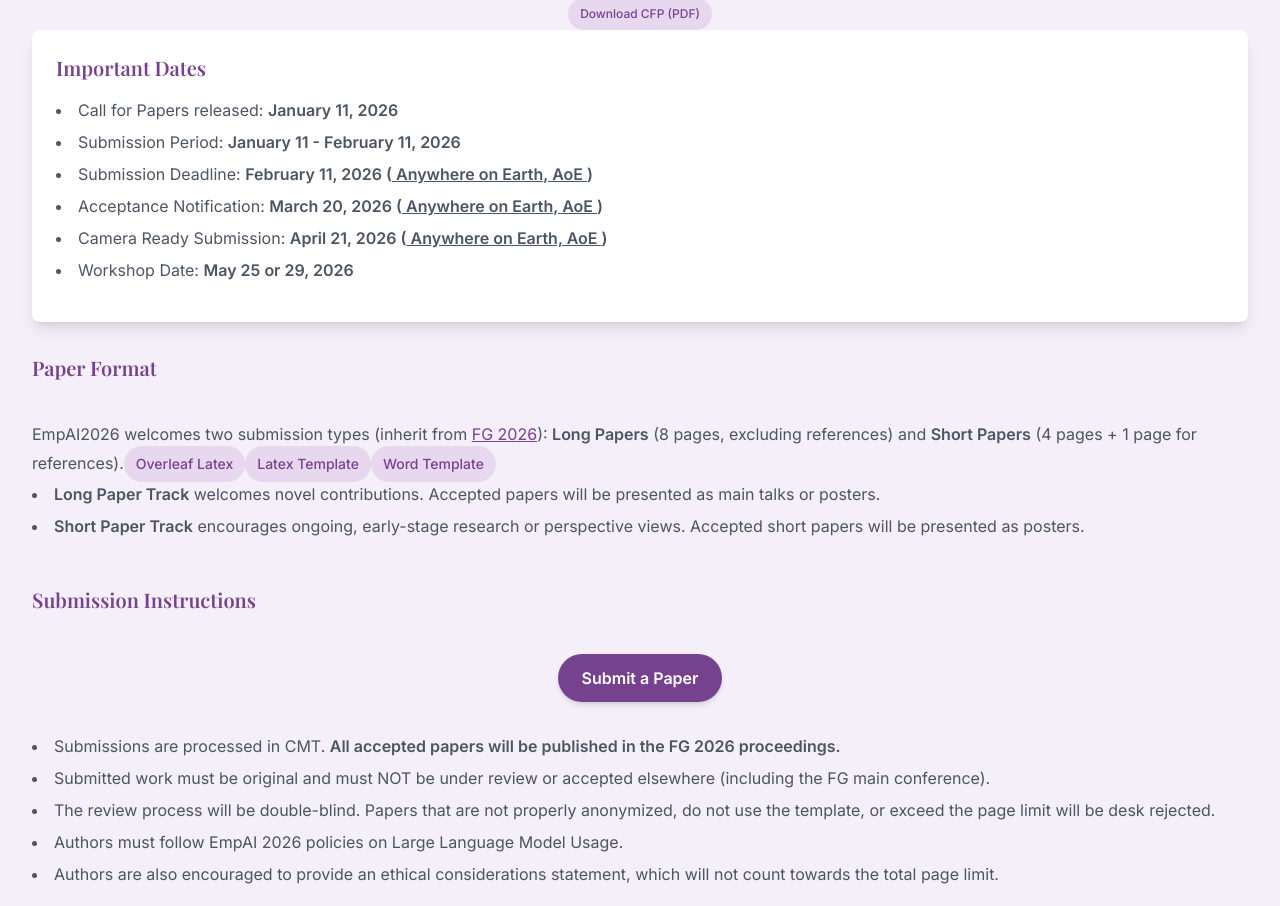
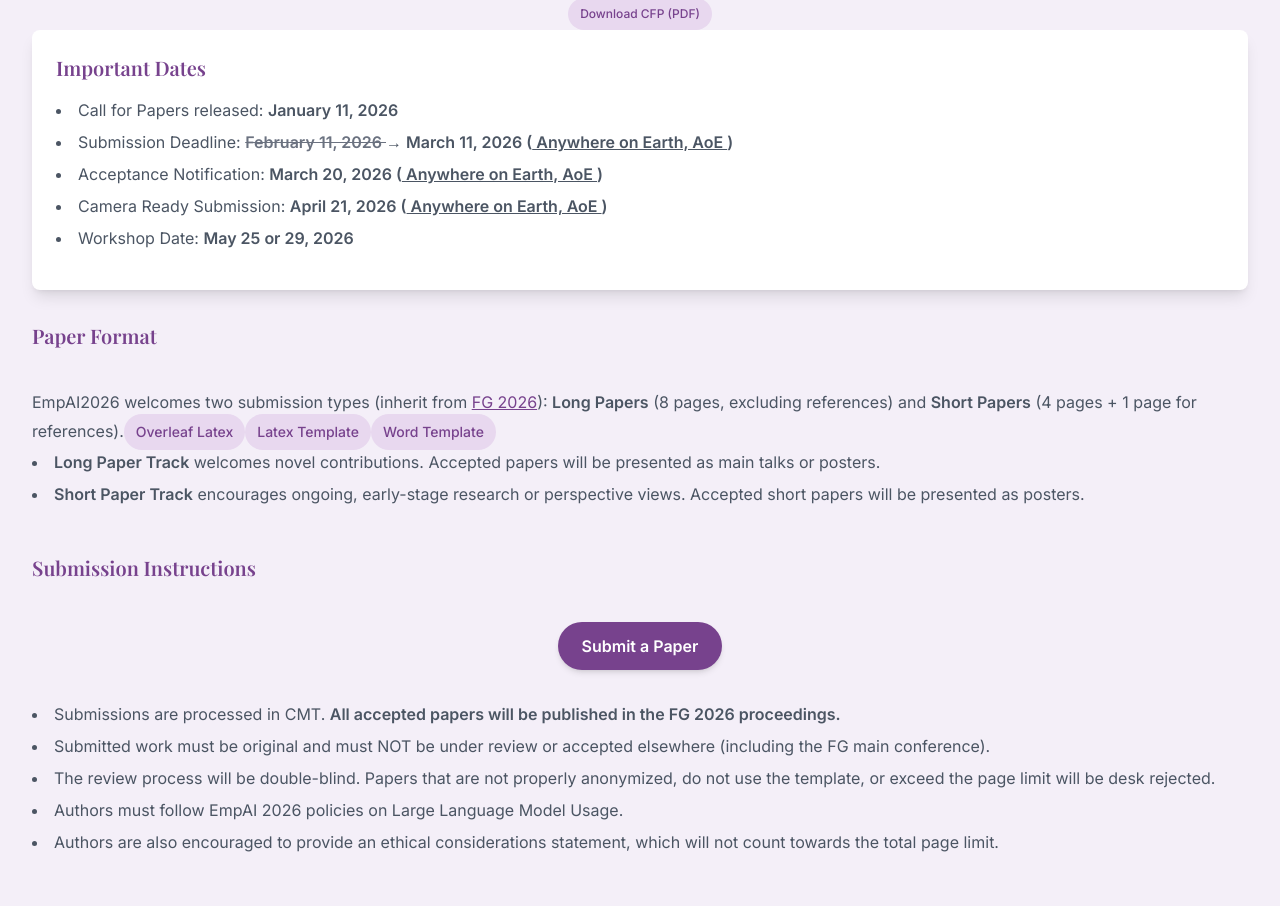
Before and after one commit to ElizaZhou96/EmpAI26, a React (Vite) app: page / in a window 1280 px wide. Shown: the part 1854-2760 px from the top of the page. Built offline with nearby package versions, Linux system fonts and the light colour scheme.

Commit message:
Update App.tsx

```diff
--- a/src/App.tsx
+++ b/src/App.tsx
@@ -181,8 +181,10 @@ function App() {
 			  <h3 className="text-xl font-semibold text-[#77428D] mb-4">Important Dates</h3>
               <ul className="text-gray-600 mb-4 list-disc list-inside space-y-2">
 				  <li>Call for Papers released:{" "}<span className="font-bold">January 11, 2026</span></li>
-				  <li>Submission Period:{" "}<span className="font-bold">January 11 - February 11, 2026</span></li>
-				  <li>Submission Deadline:{" "}<span className="font-bold">February 11, 2026
+				  {/* <li>Submission Period:{" "}<span className="font-bold">January 11 - February 11, 2026</span></li> */}
+				  <li>Submission Deadline:{" "}<span className="font-bold">
+					  <del className="text-gray-500">February 11, 2026 </del>{" "}
+					  → March 11, 2026
 					  (<a
 				      href="https://time.is/Anywhere_on_Earth"
 				      target="_blank"
```
